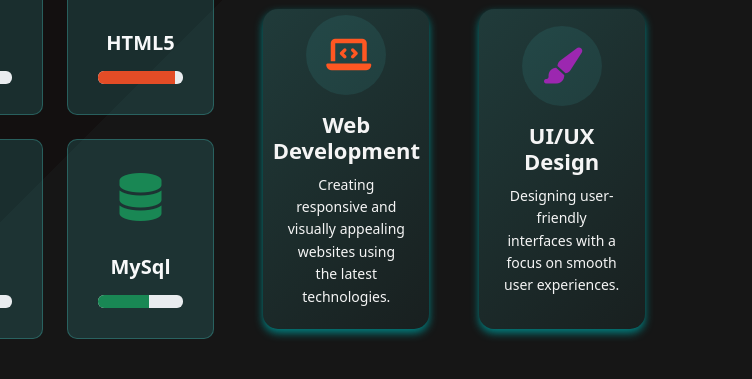
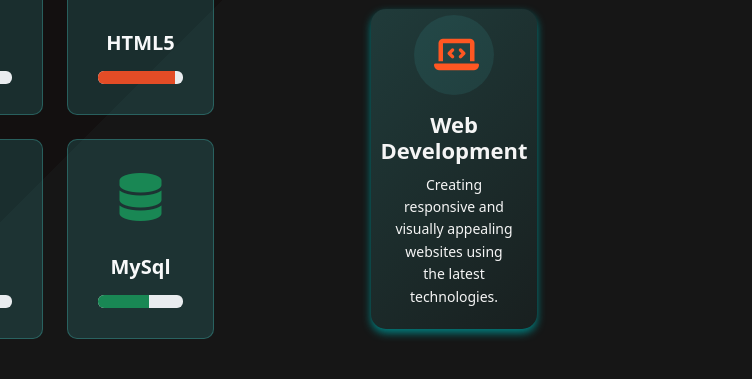
Before and after one commit to soby451/portfoliyo, a plain HTML site: page index.html in a window 1280 px wide. Shown: the part 1522-1901 px from the top of the page, 528-1280 px from the left. Drawn offline with nearby package versions, Linux system fonts and the light colour scheme.

Commit message:
2nd service removed

```diff
--- a/index.html
+++ b/index.html
@@ -227,14 +227,14 @@
                                 </div>
 
                                 <!-- Service 2 -->
-                                <div class="col-md-5 col-sm-6 mb-4">
+                                <!-- <div class="col-md-5 col-sm-6 mb-4">
                                     <div class="service-card p-4">
                                         <i class="fa fa-paint-brush fa-3x mb-3" style="color: #9c27b0;"></i>
                                         <h4>UI/UX Design</h4>
                                         <p>Designing user-friendly interfaces with a focus on smooth user experiences.
                                         </p>
                                     </div>
-                                </div>
+                                </div> -->
                             </div>
                         </div>
                     </div>
```
